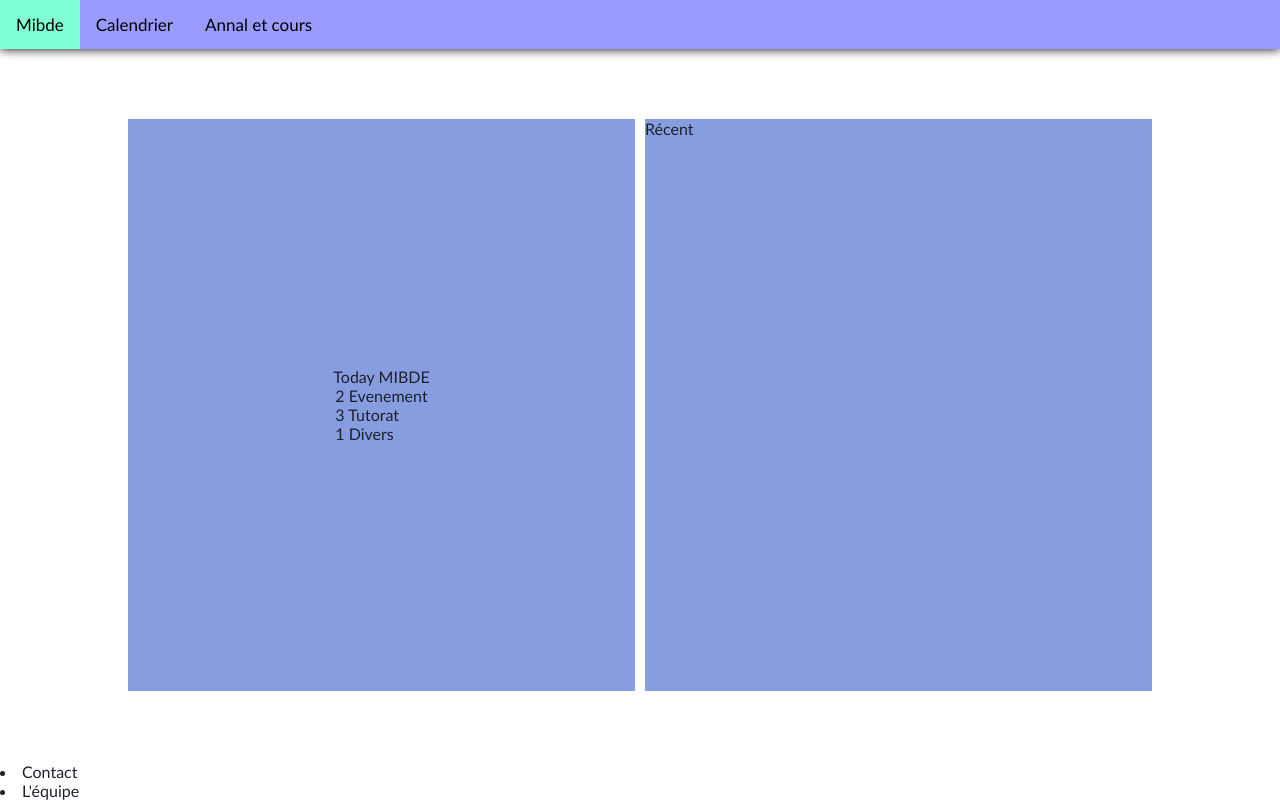
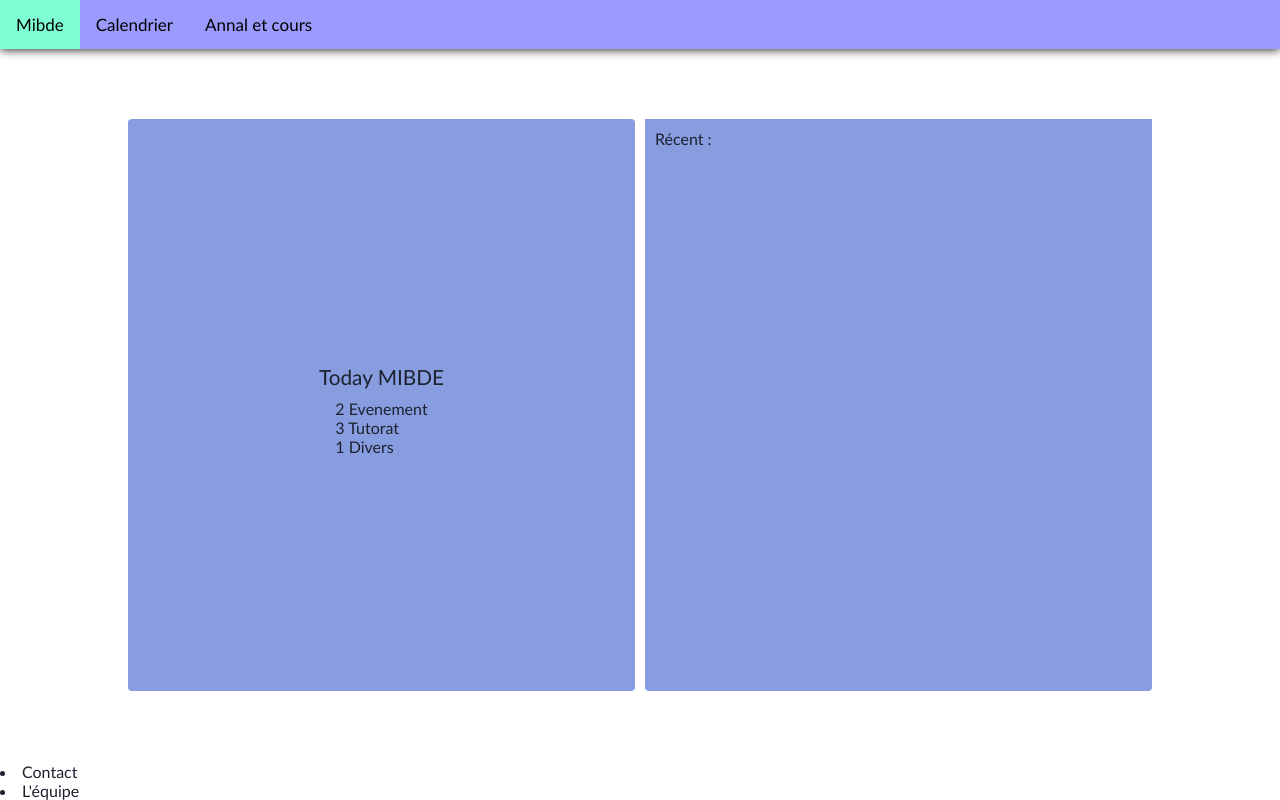
Before and after one commit to Mibde/mibde.fr, a plain HTML site: page index.html in a window 1280 px wide. Drawn offline with Linux system fonts and the light colour scheme; no server answers.

Commit message:
better font design

```diff
--- a/index.html
+++ b/index.html
@@ -17,7 +17,7 @@
         </div>
         <div class="flexbox-center">
             <div class="conteneur">
-                <div class="topic today">
+                <div class="topic today box">
                     <div class="today_title">Today MIBDE</div>
                     <div id="today_conteneur">
                         <div class="today_topic_title">2 Evenement</div>
@@ -27,8 +27,13 @@
                     </div>
 
                 </div>
-                <div>
-                    Récent
+                <div class="box">
+                    <div class="recent_conteneur">
+                        Récent :
+                        <div id="recent_content" class="">
+
+                        </div>
+                    </div>
                 </div>
             </div>
         </div>
@@ -48,6 +53,16 @@
         top: calc(28px + 1.2rem );
         width: 80vw;
         left: 10vw;
+    }
+    .today_title {
+        font-size: 1.3rem;
+        padding: 10px;
+    }
+    .recent_conteneur{
+        padding: 10px;
+    }
+    .box {
+        border-radius: 4px;
     }
     .today {
         display: flex;
@@ -108,9 +123,10 @@
       display: none;
     }
 
-@media screen and (min-width: 550px) {
+@media screen and (max-width: 550px) {
+    .conteneur {
+        grid-template-columns: none;
     }
-@media screen and (max-width: 550px) {
   .topnav a:not(:first-child), .dropdown .dropbtn {
     display: none;
   }
@@ -121,9 +137,6 @@
   .point {
       display: none;
   }
-}
-
-@media screen and (max-width: 550px) {
   .topnav.responsive {position: relative;}
   .topnav.responsive .icon {
     position: absolute;
@@ -176,9 +189,9 @@
             var myRequest = new Request('https://mibde.fr/get_recent.php', myInit);
             let response = await fetch(myRequest, myInit);
             let responseText = await response.text();
-            console.log(responseText);
+            //console.log(responseText);
 	          var data = JSON.parse(responseText);
-            console.log(data);
+            //console.log(data);
             var a = document.getElementById("recent_content");
             data.forEach((item, i) => {
               var ele = document.createElement("div");
@@ -202,13 +215,10 @@
             let responseText = await response.text();
 	        var data = JSON.parse(responseText);
             console.log(data);
-            /*var a = document.getElementById("recent_content");
             data.forEach((item, i) => {
-              var ele = document.createElement("div");
-              var date = item[1].split(" ")[0].split("-");
-              ele.innerHTML = "["+date[2]+"."+date[1]+"."+date[0] + "] : "+item[2] + " ";
-              a.appendChild(ele);
-          });*/
+                console.log(item);
+            });
+
         }
 
       get_recent_activities();
```
